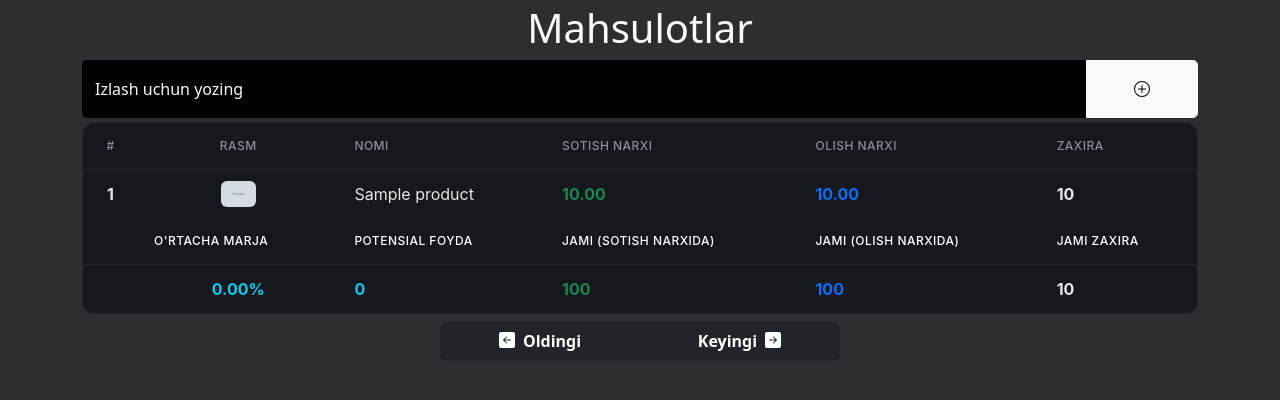
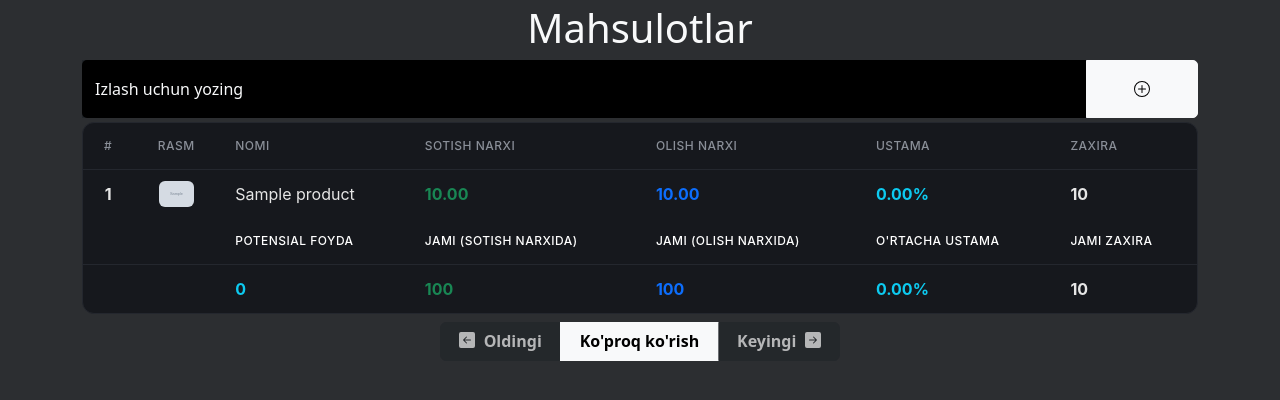
Before and after one commit to shoxruxsunnatov/faridawear, a Django app: page /products/ in a window 1280 px wide. Shown: the part 62-462 px from the top of the page. Run offline with Django 4.2, Linux system fonts and the light colour scheme; a user stored in the database is signed in; tables that the repository leaves empty hold one stand-in row (values such as "Sample post"); grey boxes marked "Sample" are stand-in pictures; parts of the project's set-up code (start-up, migrations or seed data) failed here and were passed over; some libraries are stand-ins or nearby versions.

Commit message:
pagination and local margin

```diff
--- a/products/api.py
+++ b/products/api.py
@@ -61,7 +61,7 @@ class ProductsListViewAPI(CSRFExempt, AdminRoleRequired, View):
         if Product.objects.filter(organization=req.user.organization, serial=serial).exists():
             data["errors"].append("serial-exists")
 
-        if req.user.role != "admin":
+        if req.user.role not in ("admin", "supervisor"):
             data["errors"].append("permission")
 
 
@@ -100,6 +100,7 @@ class ProductsListViewAPI(CSRFExempt, AdminRoleRequired, View):
 
         query = req.GET.get("search", "").strip().lower()
         page = req.GET.get("page", "1")
+        per = req.GET.get("per", 30)
 
         if query:
             data = Product.objects.annotate(
@@ -113,7 +114,11 @@ class ProductsListViewAPI(CSRFExempt, AdminRoleRequired, View):
                 organization=req.user.organization
             ).order_by("serial")
 
-        paginator = Paginator(data, 200)
+        try:
+            paginator = Paginator(data, int(per))
+        except:
+            paginator = Paginator(data, 30)
+
         page_obj = paginator.get_page(page)
 
         data = [
--- a/templates/admins/products_list.html
+++ b/templates/admins/products_list.html
@@ -334,6 +334,7 @@
                   <th>Nomi</th>
                   <th>Sotish narxi</th>
                   <th>Olish narxi</th>
+                  <th>Ustama</th>
                   <th>Zaxira</th>
                 </tr>
               </thead>
@@ -342,10 +343,11 @@
               <thead>
                 <tr>
                   <th class="text-center"></th>
-                  <th class="text-white">O'rtacha marja</th>
+                  <th class="text-white"></th>
                   <th class="text-white">Potensial foyda</th>
                   <th class="text-white">Jami (Sotish narxida)</th>
                   <th class="text-white">Jami (Olish narxida)</th>
+                  <th class="text-white">O'rtacha ustama</th>
                   <th class="text-white">Jami zaxira</th>
                 </tr>
               </thead>
@@ -355,14 +357,18 @@
           </div>
           <div class="d-flex justify-content-center mt-2">
             <div class="btn-group w-100" style="max-width: 400px;" role="group">
-                <button type="button" class="btn btn-dark fw-bold" onclick="page_action('prev')">
+                <button type="button" class="btn btn-dark fw-bold" onclick="page_action('prev')" id="prev_button">
                     <svg xmlns="http://www.w3.org/2000/svg" width="16" height="16" fill="currentColor" class="bi bi-arrow-left-square-fill me-1" viewBox="0 0 16 16" style="vertical-align: baseline;">
                       <path d="M16 14a2 2 0 0 1-2 2H2a2 2 0 0 1-2-2V2a2 2 0 0 1 2-2h12a2 2 0 0 1 2 2zm-4.5-6.5H5.707l2.147-2.146a.5.5 0 1 0-.708-.708l-3 3a.5.5 0 0 0 0 .708l3 3a.5.5 0 0 0 .708-.708L5.707 8.5H11.5a.5.5 0 0 0 0-1"/>
                     </svg>
                     <span style="vertical-align: text-bottom;">Oldingi</span>
                 </button>
 
-                <button type="button" class="btn btn-dark fw-bold" onclick="page_action('next')">
+                <button type="button" class="btn btn-light fw-bold" onclick="page_action('show_all')">
+                    <span style="vertical-align: text-bottom;">Ko'proq ko'rish</span>
+                </button>
+
+                <button type="button" class="btn btn-dark fw-bold" onclick="page_action('next')" id="next_button">
                     <span style="vertical-align: text-bottom;">Keyingi</span>
                     <svg xmlns="http://www.w3.org/2000/svg" width="16" height="16" fill="currentColor" class="bi bi-arrow-right-square-fill ms-1" viewBox="0 0 16 16" style="vertical-align: baseline;">
                       <path d="M0 14a2 2 0 0 0 2 2h12a2 2 0 0 0 2-2V2a2 2 0 0 0-2-2H2a2 2 0 0 0-2 2zm4.5-6.5h5.793L8.146 5.354a.5.5 0 1 1 .708-.708l3 3a.5.5 0 0 1 0 .708l-3 3a.5.5 0 0 1-.708-.708L10.293 8.5H4.5a.5.5 0 0 1 0-1"/>
@@ -474,6 +480,8 @@
     let stock = document.getElementById("stock")
     let serial = document.getElementById("serial")
     let add_button = document.getElementById("add_button")
+    let prev_button = document.getElementById("prev_button")
+    let next_button = document.getElementById("next_button")
 
     let delete_vocabulary_modal = bootstrap.Modal.getOrCreateInstance(document.getElementById('delete_vocabulary_modal'))
     let edit_vocabulary_modal = bootstrap.Modal.getOrCreateInstance(document.getElementById('edit_vocabulary_modal'))
@@ -557,14 +565,16 @@
       return decPart !== null ? `${sign}${withSpaces}.${decPart}` : `${sign}${withSpaces}`;
     }
 
+    const DEFAULT_PER = 30
 
     let response
     let page_number = 1
+    let per = DEFAULT_PER
 
     async function load_products() {
       spinner(true)
 
-      let request = await fetch(`/api/products/?search=${query}&page=${page_number}`)
+      let request = await fetch(`/api/products/?search=${query}&page=${page_number}&per=${per}`)
       response = await request.json()
       page_number = response.page
 
@@ -588,13 +598,22 @@
             `
         }
 
+        let product_margin = 0
+        if (product.sale_price > 0 && product.base_price > 0){
+          product_margin = (product.sale_price - product.base_price) / (product.base_price / 100)
+          margin += product_margin
+        } else {
+          invalid_products ++
+        }
+
         main.innerHTML += `
-          <tr>
+          <tr id="product${product.id}"">
             <th scope="row" class="text-center">${product.serial}</th>
             <th class="text-center">${image}</th>
             <td>${clean_text(product.title)}</td>
             <td class="text-success fw-bold">${formatNumber(product.sale_price)}</td>
             <td class="text-primary fw-bold">${formatNumber(product.base_price)}</td>
+            <td class="text-info fw-bold">${product_margin.toFixed(2)}%</td>
             <td class="fw-bold">${product.stock}</td>
           </tr>
           `
@@ -604,11 +623,7 @@
         sum_base_price += product.base_price * product.stock
         sum_stock += product.stock
 
-        if (product.sale_price > 0 && product.base_price > 0){
-          margin += (product.sale_price - product.base_price) / (product.base_price / 100)
-        } else {
-          invalid_products ++
-        }
+
       }
 
       let images = document.getElementsByTagName('img')
@@ -628,22 +643,48 @@
       main_summary.innerHTML += `
       <tr>
         <th scope="row" class="text-center"></th>
-          <th class="text-info fw-bold text-center">${(margin / (response.data.length - invalid_products)).toFixed(2)}%</th>
+        <th class="text-info fw-bold text-center"></th>
         <td class="text-info fw-bold">${formatNumber(sum_sale_price - sum_base_price)}</td>
         <td class="text-success fw-bold">${formatNumber(sum_sale_price)}</td>
         <td class="text-primary fw-bold">${formatNumber(sum_base_price)}</td>
+        <td class="text-info fw-bold">${(margin / (response.data.length - invalid_products)).toFixed(2)}%</td>
         <td class="fw-bold">${formatNumber(sum_stock)}</td>
       </tr>
       `
+
+      if (response.has_previous){
+        prev_button.disabled = false
+      } else {
+        prev_button.disabled = true
+      }
+
+      if (response.has_next){
+        next_button.disabled = false
+      } else {
+        next_button.disabled = true
+      }
 
       spinner(false)
     }
     load_products()
 
+
     function page_action(action){
       switch (action){
         case "prev":
           page_number -= 1
+          load_products()
+          break
+
+        case "next":
+          page_number ++
+          load_products()
+          break
+
+        case "show_all":
+          per = 1000
+          load_products()
+          break
 
       }
     }
@@ -708,6 +749,10 @@
                 notification("Manfiy qiymatlar kiritish mumkin emas", "red")
                 break
 
+              case "permission":
+                notification("Sizda mahsulotlarni qo'shish huquqi mavjud emas", "orange")
+                break
+
             }
           }
         }
@@ -735,12 +780,13 @@
         }
 
         if (counter >= 2 && !already_searched) {
+          page_number = 1
+          per = DEFAULT_PER
           load_products()
           counter = 0
           already_searched = true
         }
 
-        console.log()
       }, 400)
     }
     track_query_change()
```
Also changed, not shown: media/images/5fe3b7ab-ba94-4908-b3f8-ae34c9a4a244.jpg (added). Lines whose indentation alone changed are shown as unchanged.
